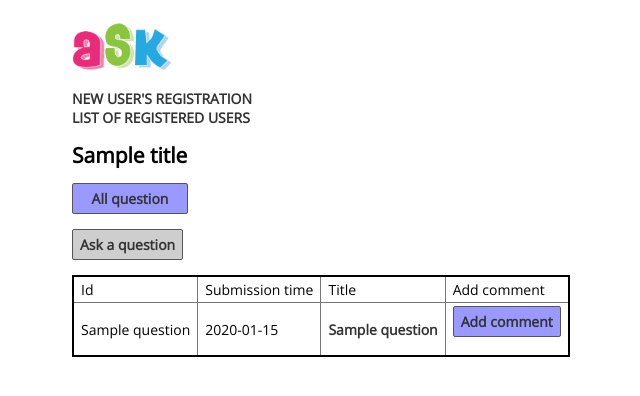
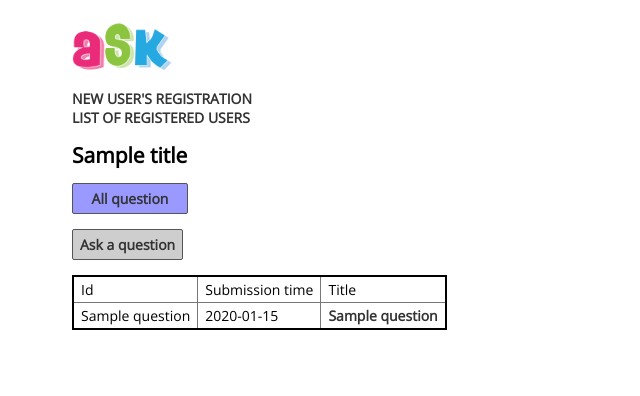
Before and after one commit to matCsikai/AskMate_part_2_BPHC, a Flask app: template templates/all_question.html in a window 1280 px wide. Shown: the top 396 px of the page, without its empty margins (88-728 px from the left). Run offline with Flask 2, Linux system fonts and the light colour scheme; the template is opened without the code that fills it: most values are stand-ins (such as "Sample title", 1, 10 or a date in 2020).

Commit message:
add comment question button removed from homepage

```diff
--- a/templates/all_question.html
+++ b/templates/all_question.html
@@ -8,14 +8,12 @@
             <td>Id</td>
             <td>Submission time</td>
             <td>Title</td>
-            <td>Add comment</td>
         </tr>
         {% for id, submisson_time, view_number, vote_number, title, message, image, user_id in all_question %}
         <tr>
             <td> {{ id }} </td>
             <td> {{ submisson_time }} </td>
             <td> <a href="/question/{{ id }}"> {{title }} </a> </td>
-            <td> <a href="/question/{{ id }}/new-comment" class="button" style="display: block; max-width: 100px; text-align:center; background: #9999FF"> Add comment</a> </td>
         </tr>
         {% endfor %}
     </table>
```
